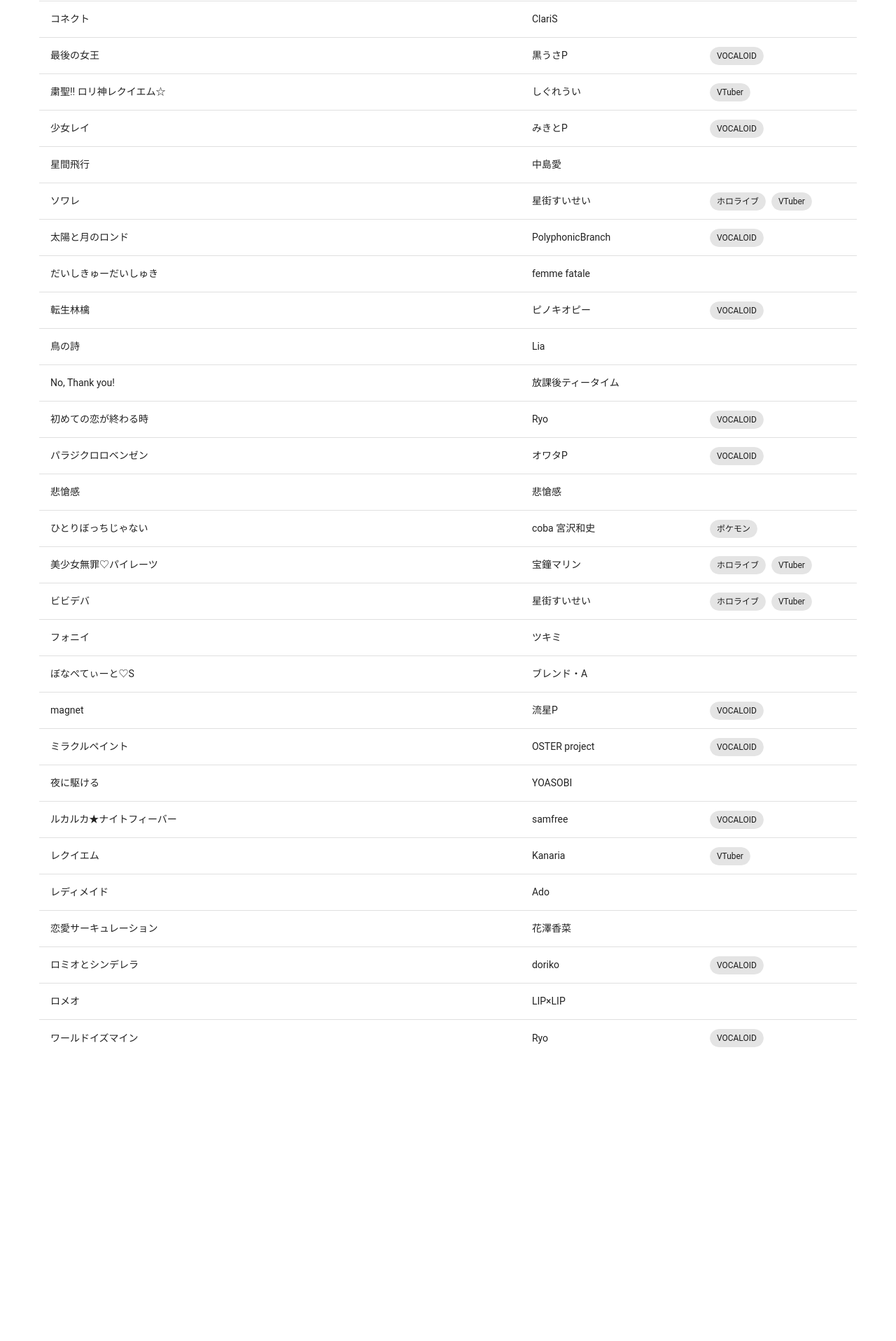
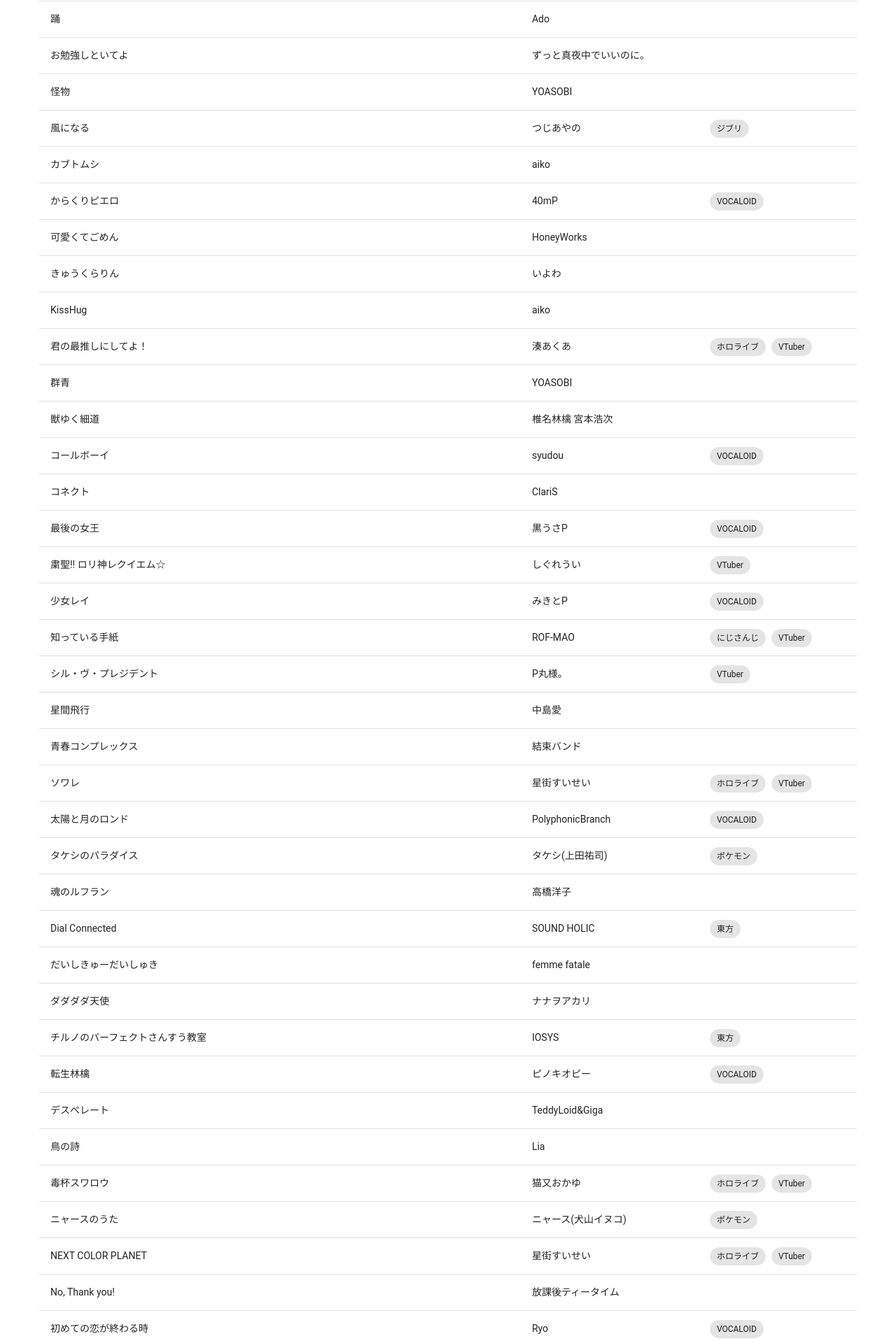
Before and after one commit to kousokujin/kousokujin.github.io, a Vue app in the folder v3/: page /song_list in a window 1280 px wide. Shown: the part 880-2797 px from the top of the page at 70% size. Before the commit the page ends 2406 px from the top, so only its background shows below. Built offline with nearby package versions, Linux system fonts and the light colour scheme.

Commit message:
ヘッダーのメニューを狭い画面のときはハンバーガーメニューに表示

```diff
--- a/v3/src/components/SongCompo/KSJSongs.ts
+++ b/v3/src/components/SongCompo/KSJSongs.ts
@@ -129,7 +129,7 @@ const songs = [
         "title": "夜に駆ける",
         "title_kana": "ﾖﾙﾆｶｹﾙ",
         "artist": "YOASOBI",
-        "artist_kana": "YOASOBI",
+        "artist_kana": "ﾖｱｿﾋﾞ",
         "tags": []
     },
     {
@@ -278,7 +278,301 @@ const songs = [
         "artist": "Lia",
         "artist_kana": "ﾘｱ",
         "tags": []
-    }
+    },
+    {
+        "title": "Real Force",
+        "title_kana": "ﾘｱﾙﾌｫｰｽ",
+        "artist": "ELISA",
+        "artist_kana": "ｴﾘｻ",
+        "tags": []
+    },
+    {
+        "title": "いのちの名前",
+        "title_kana": "ｲﾉﾁﾉﾅﾏｴ",
+        "artist": "木村弓",
+        "artist_kana": "ｷﾑﾗﾕﾐ",
+        "tags": ["ジブリ"]
+    },
+    {
+        "title": "LEVEL5-judgelight-",
+        "title_kana": "ﾚﾍﾞﾙﾌｧｲﾌﾞｼﾞｬｯｼﾞﾒﾝﾄ",
+        "artist": "fripSide",
+        "artist_kana": "ﾌﾘｯﾌﾟｻｲﾄﾞ",
+        "tags": []
+    },
+    {
+        "title": "惑星ループ",
+        "title_kana": "ﾜｸｾｲﾙｰﾌﾟ",
+        "artist": "ナユタン星人",
+        "artist_kana": "ﾅﾕﾀﾝｾｲｼﾞﾝ",
+        "tags": ["VOCALOID"]
+    },
+    {
+        "title": "シル・ヴ・プレジデント",
+        "title_kana": "ｼﾙｳﾞﾌﾟﾚｼﾞﾃﾞﾝﾄ",
+        "artist": "P丸様。",
+        "artist_kana": "ﾋﾟｰﾏﾙｻﾏ",
+        "tags": ["VTuber"]
+    },
+    {
+        "title": "踊",
+        "title_kana": "ｵﾄﾞ",
+        "artist": "Ado",
+        "artist_kana": "ｱﾄﾞ",
+        "tags": []
+    },
+    {
+        "title": "魂のルフラン",
+        "title_kana": "ﾀﾏｼｲﾉﾙﾌﾗﾝ",
+        "artist": "高橋洋子",
+        "artist_kana": "ﾀｶﾊｼﾖｳｺ",
+        "tags": []
+    },
+    {
+        "title": "ラビットホール",
+        "title_kana": "ﾗﾋﾞｯﾄﾎｰﾙ",
+        "artist": "DECO*27",
+        "artist_kana": "ﾃﾞｺﾆｰﾅ",
+        "tags": ["VOCALOID"]
+    },
+    {
+        "title": "群青",
+        "title_kana": "ｸﾞﾝｼﾞｮｳ",
+        "artist": "YOASOBI",
+        "artist_kana": "ﾖｱｿﾋﾞ",
+        "tags": []
+    },
+    {
+        "title": "ダダダダ天使",
+        "title_kana": "ﾀﾞﾀﾞﾀﾞﾀﾞﾃﾝｼ",
+        "artist": "ナナヲアカリ",
+        "artist_kana": "ﾅﾅｦｱｶﾘ",
+        "tags": []
+    },
+    {
+        "title": "青春コンプレックス",
+        "title_kana": "ｾｲｼｭﾝｺﾝﾌﾟﾚｯｸｽ",
+        "artist": "結束バンド",
+        "artist_kana": "ｹｯｿｸﾊﾞﾝﾄﾞ",
+        "tags": []
+    },
+    {
+        "title": "知っている手紙",
+        "title_kana": "ｼｯﾃｲﾙﾃｶﾞﾐ",
+        "artist": "ROF-MAO",
+        "artist_kana": "ﾛﾌﾏｵ",
+        "tags": ["にじさんじ", "VTuber"]
+    },
+    {
+        "title": "YATTA!",
+        "title_kana": "ﾔｯﾀ",
+        "artist": "はっぱ隊",
+        "artist_kana": "ﾊｯﾊﾟﾀｲ",
+        "tags": []
+    },
+    {
+        "title": "勇者",
+        "title_kana": "ﾕｳｼｬ",
+        "artist": "YOASOBI",
+        "artist_kana": "ﾖｱｿﾋﾞ",
+        "tags": []
+    },
+    {
+        "title": "風になる",
+        "title_kana": "ｶｾﾞﾆﾅﾙ",
+        "artist": "つじあやの",
+        "artist_kana": "ﾂｼﾞｱﾔﾉ",
+        "tags": ["ジブリ"]
+    },
+    {
+        "title": "可愛くてごめん",
+        "title_kana": "ｶﾜｲｸﾃｺﾞﾒﾝ",
+        "artist": "HoneyWorks",
+        "artist_kana": "ﾊﾆｰﾜｰｸｽ",
+        "tags": []
+    },
+    {
+        "title": "獣ゆく細道",
+        "title_kana": "ｹﾓﾉﾕｸﾎｿﾐﾁ",
+        "artist": "椎名林檎 宮本浩次",
+        "artist_kana": "ｼｲﾅﾘﾝｺﾞ ﾐﾔﾓﾄﾋﾛｼﾞ",
+        "tags": []
+    },
+    {
+        "title": "Burning Hearts ～炎のANGEL～",
+        "title_kana": "ﾊﾞｰﾆﾝｸﾞﾊｰﾂ ﾎﾉｵﾉｴﾝｼﾞｪﾙ",
+        "artist": "光吉猛修",
+        "artist_kana": "ﾐﾂﾖｼﾀｹﾉﾌﾞ",
+        "tags": []
+    },
+    {
+        "title": "光の果て",
+        "title_kana": "ﾋｶﾘﾉﾊﾃ",
+        "artist": "クーナ",
+        "artist_kana": "ｸｰﾅ",
+        "tags": ["PSO2"]
+    },
+    {
+        "title": "コールボーイ",
+        "title_kana": "ｺｰﾙﾎﾞｰｲ",
+        "artist": "syudou",
+        "artist_kana": "ｼｭﾄﾞｳ",
+        "tags": ["VOCALOID"]
+    },
+    {
+        "title": "いかないで",
+        "title_kana": "ｲｶﾅｲﾃﾞ",
+        "artist": "想太",
+        "artist_kana": "ｿｳﾀ",
+        "tags": ["VOCALOID"]
+    },
+    {
+        "title": "KissHug",
+        "title_kana": "ｷｽﾊｸﾞ",
+        "artist": "aiko",
+        "artist_kana": "ｱｲｺ",
+        "tags": []
+    },
+    {
+        "title": "milk",
+        "title_kana": "ﾐﾙｸ",
+        "artist": "aiko",
+        "artist_kana": "ｱｲｺ",
+        "tags": []
+    },
+    {
+        "title": "花火",
+        "title_kana": "ﾊﾅﾋﾞ",
+        "artist": "aiko",
+        "artist_kana": "ｱｲｺ",
+        "tags": []
+    },
+    {
+        "title": "カブトムシ",
+        "title_kana": "ｶﾌﾞﾄﾑｼ",
+        "artist": "aiko",
+        "artist_kana": "ｱｲｺ",
+        "tags": []
+    },
+    {
+        "title": "デスぺレート",
+        "title_kana": "ﾃﾞｽﾍﾟﾚｰﾄ",
+        "artist": "TeddyLoid&Giga",
+        "artist_kana": "ﾃﾃﾞｨﾛｲﾄﾞ ｷﾞｶﾞ",
+        "tags": []
+    },
+    {
+        "title": "パボ",
+        "title_kana": "ﾊﾟﾎﾞ",
+        "artist": "猫又おかゆ",
+        "artist_kana": "ﾈｺﾏﾀｵｶﾕ",
+        "tags": ["ホロライブ", "VTuber"]
+    },
+    {
+        "title": "NEXT COLOR PLANET",
+        "title_kana": "ﾈｸｽﾄｶﾗｰﾌﾟﾗﾈｯﾄ",
+        "artist": "星街すいせい",
+        "artist_kana": "ﾎｼﾏﾁｽｲｾｲ",
+        "tags": ["ホロライブ", "VTuber"]
+    },
+    {
+        "title": "毒杯スワロウ",
+        "title_kana": "ﾄﾞｸﾊｲｽﾜﾛｳ",
+        "artist": "猫又おかゆ",
+        "artist_kana": "ﾈｺﾏﾀｵｶﾕ",
+        "tags": ["ホロライブ", "VTuber"]
+    },
+    {
+        "title": "チルノのパーフェクトさんすう教室",
+        "title_kana": "ﾁﾙﾉﾉﾊﾟｰﾌｪｸﾄｻﾝｽｳｷｮｳｼﾂ",
+        "artist": "IOSYS",
+        "artist_kana": "ｲｵｼｽ",
+        "tags": ["東方"]
+    },
+    {
+        "title": "Dial Connected",
+        "title_kana": "ﾀﾞｲｱﾙｺﾈｸﾃｨｯﾄﾞ",
+        "artist": "SOUND HOLIC",
+        "artist_kana": "ｻｳﾝﾄﾞﾎﾘｯｸ",
+        "tags": ["東方"]
+    },
+    {
+        "title": "Bad Apple!!",
+        "title_kana": "ﾊﾞｯﾄﾞｱｯﾌﾟﾙ",
+        "artist": "Alstroemeria Records",
+        "artist_kana": "ｱﾙｽﾄﾛﾒﾘｱﾚｺｰｽﾞ",
+        "tags": ["東方"]
+    },
+    {
+        "title": "吉原ラメント",
+        "title_kana": "ﾖｼﾜﾗﾗﾒﾝﾄ",
+        "artist": "亜沙",
+        "artist_kana": "ｱｻ",
+        "tags": ["VOCALOID"]
+    },
+    {
+        "title": "マーシャルマキシマイザー",
+        "title_kana": "ﾏｰｼｬﾙﾏｷｼﾏｲｻﾞｰ",
+        "artist": "柊マグネタイト",
+        "artist_kana": "ﾋｲﾗｷﾞﾏｸﾞﾈﾀｲﾄ",
+        "tags": []
+    },
+    {
+        "title": "ヒバリ",
+        "title_kana": "ﾋﾊﾞﾘ",
+        "artist": "HIMEHINA",
+        "artist_kana": "ﾋﾒﾋﾅ",
+        "tags": ["VTuber"]
+    },
+    {
+        "title": "別世界",
+        "title_kana": "ﾍﾞｯｾｶｲ",
+        "artist": "天音かなた",
+        "artist_kana": "ｱﾏﾈｶﾅﾀ",
+        "tags": ["ホロライブ", "VTuber"]
+    },
+    {
+        "title": "君の最推しにしてよ！",
+        "title_kana": "ｷﾐﾉｻｲｵｼﾆｼﾃﾖ",
+        "artist": "湊あくあ",
+        "artist_kana": "ﾐﾅﾄｱｸｱ",
+        "tags": ["ホロライブ", "VTuber"]
+    },
+    {
+        "title": "あいわな",
+        "title_kana": "ｱｲﾜﾅ",
+        "artist": "湊あくあ",
+        "artist_kana": "ﾐﾅﾄｱｸｱ",
+        "tags": ["ホロライブ", "VTuber"]
+    },
+    {
+        "title": "アイディスマイル",
+        "title_kana": "ｱｲﾃﾞｨｽﾏｲﾙ",
+        "artist": "とあ",
+        "artist_kana": "ﾄｱ",
+        "tags": ["VOCALOID"]
+    },
+    {
+        "title": "Virtual to LIVE",
+        "title_kana": "ﾊﾞｰﾁｬﾙﾄｩﾗｲﾌﾞ",
+        "artist": "にじさんじ",
+        "artist_kana": "ﾆｼﾞｻﾝｼﾞ",
+        "tags": ["にじさんじ", "VTuber"]
+    },
+    {
+        "title": "タケシのパラダイス",
+        "title_kana": "ﾀｹｼﾉﾊﾟﾗﾀﾞｲｽ",
+        "artist": "	タケシ(上田祐司)",
+        "artist_kana": "ﾀｹｼ ｳｴﾀﾞﾕｳｼﾞ",
+        "tags": ["ポケモン"]
+    },
+    {
+        "title": "ニャースのうた",
+        "title_kana": "ﾆｬｰｽﾉｳﾀ",
+        "artist": "	ニャース(犬山イヌコ)",
+        "artist_kana": "ﾆｬｰｽ ｲﾇﾔﾏｲﾇｺ",
+        "tags": ["ポケモン"]
+    },
 ]
 
 export{
--- a/v3/src/components/SongCompo/SongCard.vue
+++ b/v3/src/components/SongCompo/SongCard.vue
@@ -1,6 +1,6 @@
 <template>
     <v-row>
-        <v-col v-for="item in song_data.song_filterd" cols="12" sm="4">
+        <v-col v-for="item in song_data.song_filterd" cols="12" md="4">
             <v-card>
                 <v-card-title>{{item.title}}</v-card-title>
                 <v-card-subtitle>{{item.artist}}</v-card-subtitle>
--- a/v3/src/components/nav_bar.vue
+++ b/v3/src/components/nav_bar.vue
@@ -1,6 +1,7 @@
 <template>
     <v-app-bar :image="header_img">
       <v-container class="fill-height d-flex align-center">
+        <v-app-bar-nav-icon v-on:click="drawer = ! drawer" v-show="ismobile"></v-app-bar-nav-icon>
         <v-avatar
           class="me-10 ms-4"
           color="grey-darken-1"
@@ -10,19 +11,29 @@
         </v-avatar>
         <v-app-bar-title>高速人のページ</v-app-bar-title>
       </v-container>
-      <template v-slot:extension>
+      <template v-slot:extension v-if="! ismobile">
         <v-container>
           <v-btn v-for="item in link_list" variant="text" :to="item.to">{{item.text}}</v-btn>
         </v-container>
       </template>
     </v-app-bar>
+    <v-navigation-drawer v-model="drawer" fixed temporary v-show="ismobile">
+          <v-list nav dense>
+            <v-list-item v-for="item in link_list" :to="item.to">
+              <v-list-item-content>
+                <v-list-item-title>{{ item.text }}</v-list-item-title>
+              </v-list-item-content>
+            </v-list-item>
+          </v-list>
+    </v-navigation-drawer>
 </template>
 
 <script setup lang="ts">
     import icon from "@/assets/icon.jpg"
     import header_img from "@/assets/header.jpg"
+    import { useDisplay } from "vuetify";
 
-    import { ref } from "vue";
+    import { computed, ref } from "vue";
 
     interface Ilink_list{
         to: string,
@@ -33,6 +44,15 @@
         link_list: Ilink_list[]
     }
 
+    const {xs, sm} = useDisplay();
+
     const props = defineProps<Props>();
     const link_list = ref<Ilink_list[]>(props.link_list)
+    const drawer = ref<boolean>(true)
+    const ismobile = computed(()=>{
+      return (
+        xs.value == true ||
+        sm.value == true
+      );
+    })
 </script>
--- a/v3/src/views/SongListView.vue
+++ b/v3/src/views/SongListView.vue
@@ -1,5 +1,6 @@
 <template>
     <v-row>
+        <!--
         <v-col cols="3" sm="3">
             <div class="d-flex align-left flex-column pa-6">
                 <v-btn-toggle
@@ -12,6 +13,7 @@
                 </v-btn-toggle>
             </div>
         </v-col>
+        -->
         <v-col>
             <div class="d-flex align-left flex-column pa-6">
                 <v-text-field label="検索" v-model="song_data.filter_word"></v-text-field>
@@ -19,19 +21,28 @@
         </v-col>
     </v-row>
 
-    <song_table v-if="view_type == 0 || view_type == null" :data="song_data"></song_table>
-    <song_list v-if="view_type == 1" :data="song_data"></song_list>
+    <song_table v-if="! ismobile" :data="song_data"></song_table>
+    <song_list v-if="ismobile" :data="song_data"></song_list>
 </template>
 <script setup lang="ts">
-    import { ref, reactive } from "vue";
-    import { mdiTable, mdiViewModule} from '@mdi/js'
+    import { ref, reactive, computed } from "vue";
+    import { useDisplay } from "vuetify";
+    //import { mdiTable, mdiViewModule} from '@mdi/js'
 
     import {songs} from "@/components/SongCompo/KSJSongs"
     import {SongDataList} from "@/components/SongCompo/SongDataList"
-    import type {ISong} from "@/components/SongCompo/SongDataList"
     import song_table from "@/components/SongCompo/SongTable.vue"
     import song_list from "@/components/SongCompo/SongCard.vue"
 
-    const view_type = ref(0);
+    const {xs, sm} = useDisplay();
+
+    //const view_type = ref(0);
     const song_data = reactive(new SongDataList(songs))
+
+    const ismobile = computed(()=>{
+      return (
+        xs.value == true ||
+        sm.value == true
+      );
+    })
 </script>
```
Also changed, not shown: v3/index.html (+8 -0 lines).
